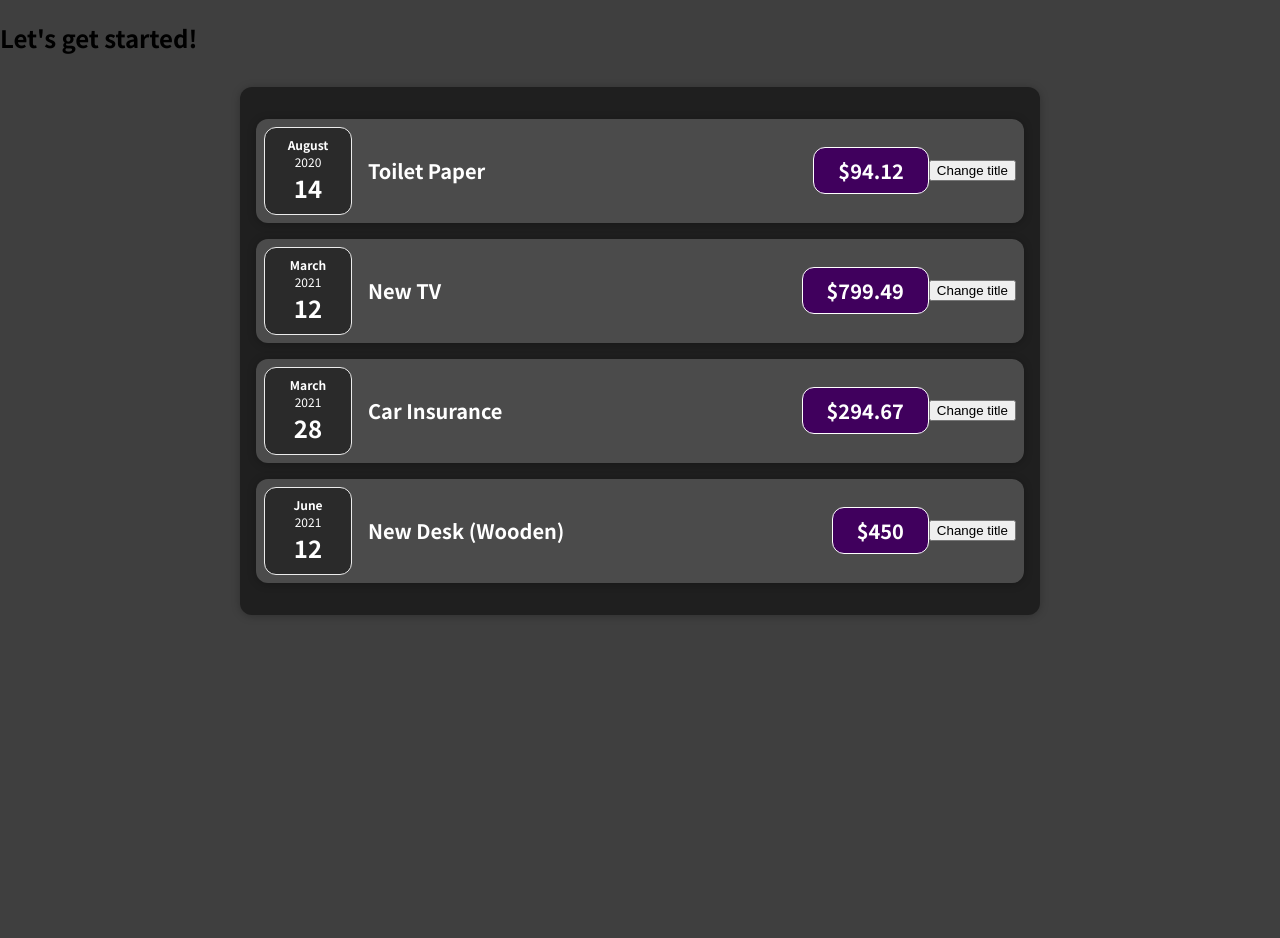
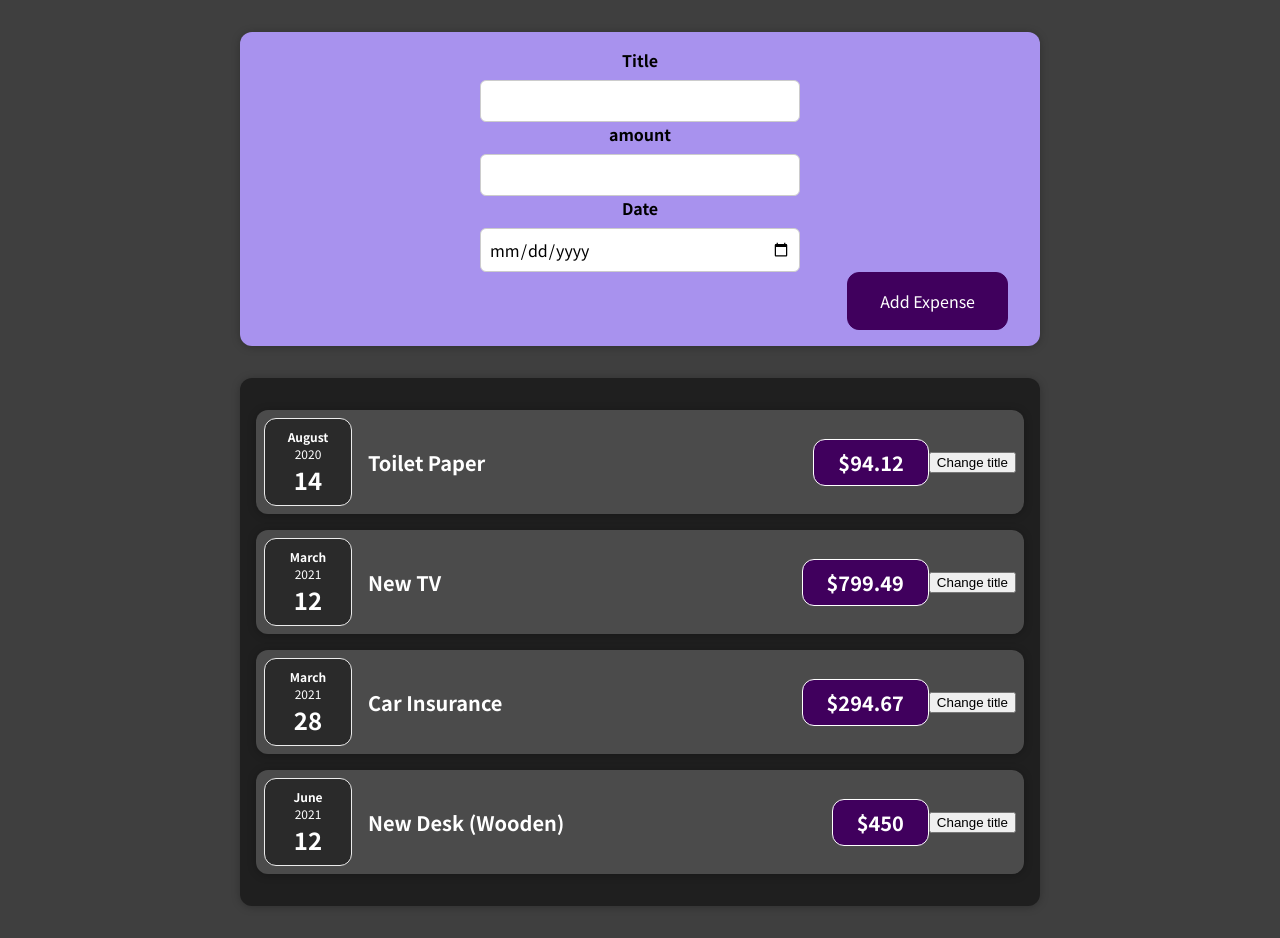
Before and after one commit to popt00/ExpenseTracker, a React (Create React App) app: page / in a window 1280 px wide. Before the commit the page ends 800 px from the top, so only its background shows below. Built offline with nearby package versions, Linux system fonts and the light colour scheme.

Commit message:
form update, prevents refresh and form input clear

```diff
--- a/src/App.js
+++ b/src/App.js
@@ -1,6 +1,7 @@
 import React from 'react';
 
 import Expenses from './components/Expenses/Expenses';
+import NewExpense from './components/NewExpense/NewExpense';
 
 const App = () => {
   const expenses = [
@@ -34,7 +35,7 @@ const App = () => {
 
   return (
     <div>
-      <h2>Let's get started!</h2>
+      <NewExpense/>
       <Expenses items={expenses} />
     </div>
   );
--- a/src/components/Expenses/Expenses.js
+++ b/src/components/Expenses/Expenses.js
@@ -3,7 +3,6 @@ import React from 'react';
 import ExpenseItem from './ExpenseItem';
 import Card from '../UI/Card';
 import './Expenses.css';
-
 const Expenses = (props) => {
   return (
     <Card className="expenses">
--- /dev/null
+++ b/src/components/NewExpense/ExpenseForm.css
@@ -0,0 +1,26 @@
+.new-expense__controls {
+    display: flex;
+    flex-wrap: wrap;
+    gap: 1rem;
+    margin-bottom: 1rem;
+    text-align: left;
+  }
+
+  .new-expense__control label {
+    font-weight: bold;
+    margin-bottom: 0.5rem;
+    display: block;
+  }
+
+  .new-expense__control input {
+    font: inherit;
+    padding: 0.5rem;
+    border-radius: 6px;
+    border: 1px solid #ccc;
+    width: 20rem;
+    max-width: 100%;
+  }
+
+  .new-expense__actions {
+    text-align: right;
+  }
--- /dev/null
+++ b/src/components/NewExpense/ExpenseForm.js
@@ -0,0 +1,57 @@
+import {useState} from 'react';
+import './ExpenseForm.css';
+
+const ExpenseForm = () =>{
+    const [enteredTitle, setEnteredTitle] = useState('');
+    const [enteredAmount, setEnteredAmount] = useState('');
+    const [enteredDate, setEnteredDate] = useState('');
+    const titleChangeHandler = (event) =>{
+        setEnteredTitle(event.target.value);
+        console.log(enteredTitle);
+    }
+    const amountChangeHandler = (event) =>{
+        setEnteredAmount(event.target.value);
+        console.log(enteredAmount);
+    }
+    const dateChangeHandler = (event) =>{
+        setEnteredDate(event.target.value);
+        console.log(enteredDate);
+    }
+
+    const submitHandler = (event) =>{
+        event.preventDefault();
+        const eventData= {
+            title : enteredTitle,
+            amount : enteredAmount,
+            date : enteredDate
+        }
+        console.log(eventData);
+        setEnteredTitle('');
+        setEnteredAmount('');
+        setEnteredDate('');
+    }
+
+    return(
+    <form onSubmit={submitHandler}>
+        <div className="new-expense__control">
+          <div className="new-expense__control">
+              <label>Title</label>
+              <input type= 'text' value={enteredTitle} onChange={titleChangeHandler} />
+          </div>
+          <div className="new-expense__control">
+              <label>amount</label>
+              <input type= 'number' min='0.01' step='0.01' value={enteredAmount} onChange={amountChangeHandler} />
+          </div>
+          <div className="new-expense__control">
+              <label>Date</label>
+              <input type= 'date' min='2019-01-01' max='2022-12-31' value={enteredDate} onChange={dateChangeHandler} />
+          </div>
+        </div>
+        <div className='new-expense__actions'>
+            <button type = "submit"> Add Expense</button>
+        </div>
+      </form>
+      );
+}
+
+export default ExpenseForm;
--- /dev/null
+++ b/src/components/NewExpense/NewExpense.css
@@ -0,0 +1,38 @@
+.new-expense {
+  background-color: #a892ee;
+  padding: 1rem;
+  margin: 2rem auto;
+  width: 50rem;
+  max-width: 95%;
+  border-radius: 12px;
+  text-align: center;
+  box-shadow: 0 1px 8px rgba(0, 0, 0, 0.25);
+}
+
+.new-expense button {
+  font: inherit;
+  cursor: pointer;
+  padding: 1rem 2rem;
+  border: 1px solid #40005d;
+  background-color: #40005d;
+  color: white;
+  border-radius: 12px;
+  margin-right: 1rem;
+}
+
+.new-expense button:hover,
+.new-expense button:active {
+  background-color: #510674;
+  border-color: #510674;
+}
+
+.new-expense button.alternative {
+  color: #220131;
+  border-color: transparent;
+  background-color: transparent;
+}
+
+.new-expense button.alternative:hover,
+.new-expense button.alternative:active {
+  background-color: #ddb3f8;
+}
--- /dev/null
+++ b/src/components/NewExpense/NewExpense.js
@@ -0,0 +1,13 @@
+import "./NewExpense.css";
+import "./ExpenseForm";
+import ExpenseForm from "./ExpenseForm";
+
+const NewExpense = () => {
+  return (
+    <div className="new-expense">
+      <ExpenseForm />
+    </div>
+  );
+};
+
+export default NewExpense;
```
